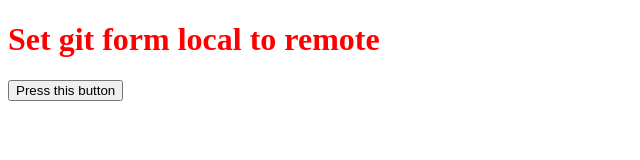
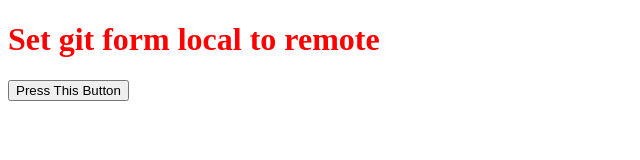
Before and after one commit to Mangal-Aditya/local-to-remote, a plain HTML site: page index.html in a window 1280 px wide. Shown: the full height of the page, 0-640 px from the left. Drawn offline with Linux system fonts and the light colour scheme.

Commit message:
For Checking

```diff
--- a/index.html
+++ b/index.html
@@ -9,6 +9,6 @@
 </head>
 <body>
     <h1> Set git form local to remote</h1>
-    <button>Press this button</button>
+    <button>Press This Button</button>
 </body>
 </html>
```
